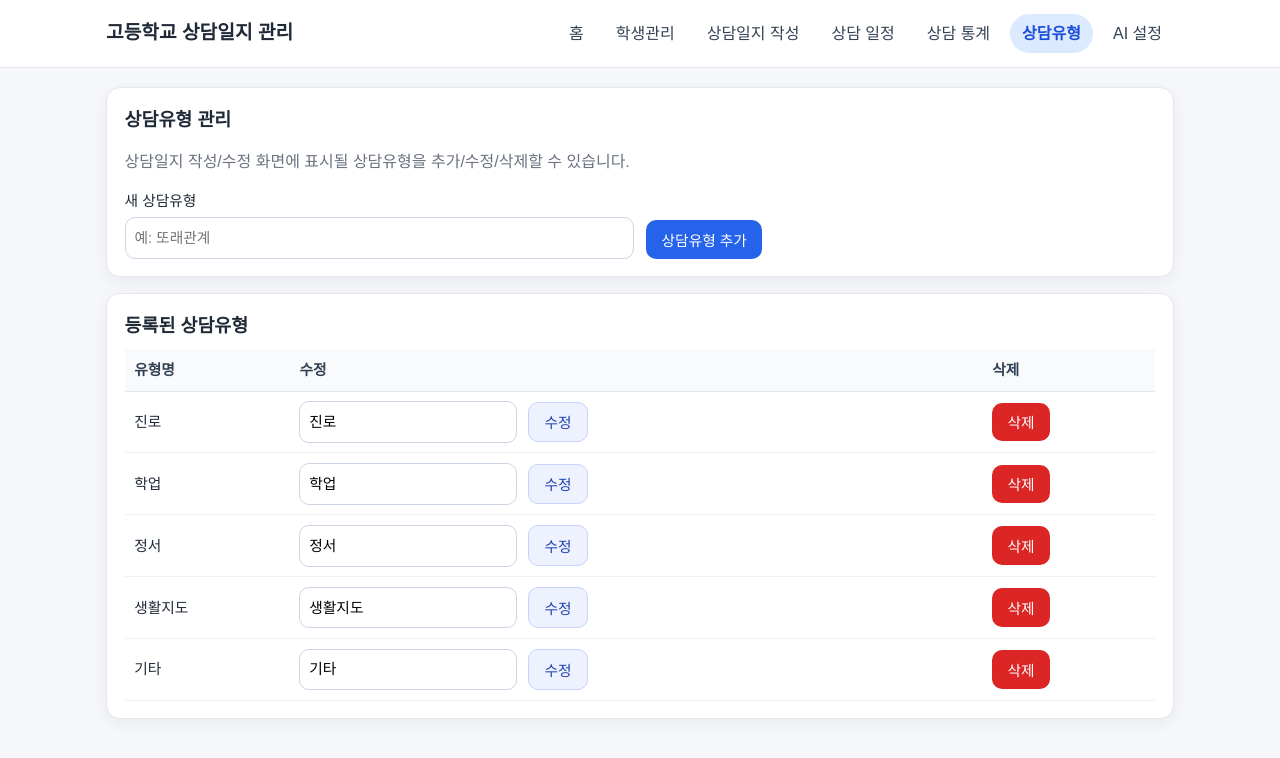
After one commit to ParkJhyeonC/counsel, a Flask app: page /settings/counsel-types in a window 1280 px wide. The commit adds this page. Shown: the top 758 px of the page. Run offline with Flask 3, Linux system fonts and the light colour scheme; data comes from the database, SQL or seed files in the repository.

Commit message:
feat: add configurable counseling type management

```diff
--- a/app.py
+++ b/app.py
@@ -225,6 +225,50 @@ def create_app() -> Flask:
             return jsonify({"ok": False, "message": str(exc)}), 200
 
 
+    @app.route("/settings/counsel-types", methods=["GET", "POST"])
+    def counsel_types_settings() -> str:
+        if request.method == "POST":
+            action = request.form.get("action", "").strip()
+            if action == "add":
+                name = request.form.get("name", "").strip()
+                if not name:
+                    flash("추가할 상담유형 이름을 입력해 주세요.")
+                else:
+                    try:
+                        execute_db("INSERT INTO counsel_types(name, sort_order) VALUES(?, ?)", (name, get_next_counsel_type_order()))
+                        flash("상담유형을 추가했습니다.")
+                    except sqlite3.IntegrityError:
+                        flash("이미 존재하는 상담유형입니다.")
+            elif action == "update":
+                type_id = request.form.get("type_id", "").strip()
+                name = request.form.get("name", "").strip()
+                if type_id.isdigit() and name:
+                    try:
+                        execute_db("UPDATE counsel_types SET name = ? WHERE id = ?", (name, int(type_id)))
+                        flash("상담유형을 수정했습니다.")
+                    except sqlite3.IntegrityError:
+                        flash("이미 존재하는 상담유형입니다.")
+                else:
+                    flash("수정할 상담유형 정보를 확인해 주세요.")
+            elif action == "delete":
+                type_id = request.form.get("type_id", "").strip()
+                if type_id.isdigit():
+                    row = query_db("SELECT name FROM counsel_types WHERE id = ?", (int(type_id),), one=True)
+                    if row is not None:
+                        used = query_db("SELECT COUNT(*) AS cnt FROM counsel_logs WHERE type = ?", (row["name"],), one=True)
+                        if used and used["cnt"] > 0:
+                            flash("이미 사용된 상담유형은 삭제할 수 없습니다.")
+                        else:
+                            execute_db("DELETE FROM counsel_types WHERE id = ?", (int(type_id),))
+                            flash("상담유형을 삭제했습니다.")
+                else:
+                    flash("삭제할 상담유형을 찾을 수 없습니다.")
+            return redirect(url_for("counsel_types_settings"))
+
+        counsel_types = get_counsel_types()
+        return render_template("counsel_types.html", counsel_types=counsel_types)
+
+
     @app.route("/stats")
     def stats() -> str:
         selected_year = request.args.get("year", str(datetime.now().year)).strip()
@@ -297,6 +341,7 @@ def create_app() -> Flask:
 
         student_rows = query_db("SELECT id, student_no, name, grade, class_no, class_name FROM students ORDER BY grade, class_no, name")
         grades, grade_class_map = get_grade_class_filters(student_rows)
+        counsel_types = get_counsel_types()
         edit_schedule_id = request.values.get("edit_id", "").strip()
         edit_schedule = None
         if edit_schedule_id.isdigit():
@@ -512,6 +557,7 @@ def create_app() -> Flask:
         student_rows = query_db("SELECT id, student_no, name, grade, class_no, class_name FROM students ORDER BY grade, class_no, name")
         grades, grade_class_map = get_grade_class_filters(student_rows)
         schedule_id = request.values.get("schedule_id", "").strip()
+        counsel_types = get_counsel_types()
 
         prefill_schedule = None
         if schedule_id.isdigit():
@@ -617,6 +663,7 @@ def create_app() -> Flask:
             prefill_schedule=prefill_schedule,
             grades=grades,
             grade_class_map=grade_class_map,
+            counsel_types=counsel_types,
         )
 
     @app.route("/logs/<int:log_id>/edit", methods=["GET", "POST"])
@@ -682,6 +729,7 @@ def create_app() -> Flask:
             students=student_rows,
             grades=grades,
             grade_class_map=grade_class_map,
+            counsel_types=counsel_types,
         )
 
     @app.route("/logs/<int:log_id>/delete", methods=["POST"])
@@ -917,11 +965,18 @@ def init_db() -> None:
                 updated_at TEXT NOT NULL,
                 FOREIGN KEY(student_id) REFERENCES students(id)
             );
+
+            CREATE TABLE IF NOT EXISTS counsel_types (
+                id INTEGER PRIMARY KEY AUTOINCREMENT,
+                name TEXT UNIQUE NOT NULL,
+                sort_order INTEGER NOT NULL DEFAULT 0
+            );
             """
         )
         add_column_if_missing(conn, "students", "grade", "TEXT")
         add_column_if_missing(conn, "students", "class_no", "TEXT")
         add_column_if_missing(conn, "students", "homeroom_teacher", "TEXT")
+        seed_default_counsel_types(conn)
     conn.close()
 
 
@@ -1006,6 +1061,25 @@ def get_grade_class_filters(student_rows) -> tuple[list[str], dict[str, list[str
             mapping.setdefault(grade, set()).add(class_no)
     class_map = {k: sorted(v, key=lambda x: int(x) if x.isdigit() else x) for k, v in mapping.items()}
     return grades, class_map
+
+
+
+def seed_default_counsel_types(conn: sqlite3.Connection) -> None:
+    count_row = conn.execute("SELECT COUNT(*) FROM counsel_types").fetchone()
+    if count_row and count_row[0] > 0:
+        return
+    defaults = ["진로", "학업", "정서", "생활지도", "기타"]
+    for idx, name in enumerate(defaults, start=1):
+        conn.execute("INSERT INTO counsel_types(name, sort_order) VALUES(?, ?)", (name, idx))
+
+
+def get_counsel_types() -> list[sqlite3.Row]:
+    return query_db("SELECT id, name, sort_order FROM counsel_types ORDER BY sort_order, id")
+
+
+def get_next_counsel_type_order() -> int:
+    row = query_db("SELECT COALESCE(MAX(sort_order), 0) + 1 AS next_order FROM counsel_types", one=True)
+    return row["next_order"] if row else 1
 
 
 def list_backup_files() -> list[Path]:
--- a/templates/base.html
+++ b/templates/base.html
@@ -16,6 +16,7 @@
         <a class="nav-link {% if request.path.startswith('/logs/new') %}active{% endif %}" href="{{ url_for('new_log') }}">상담일지 작성</a>
         <a class="nav-link {% if request.path.startswith('/schedule') %}active{% endif %}" href="{{ url_for('schedule') }}">상담 일정</a>
         <a class="nav-link {% if request.path.startswith('/stats') %}active{% endif %}" href="{{ url_for('stats') }}">상담 통계</a>
+        <a class="nav-link {% if request.path.startswith('/settings/counsel-types') %}active{% endif %}" href="{{ url_for('counsel_types_settings') }}">상담유형</a>
         <a class="nav-link {% if request.path.startswith('/settings/ai') %}active{% endif %}" href="{{ url_for('ai_settings') }}">AI 설정</a>
       </nav>
     </div>
--- /dev/null
+++ b/templates/counsel_types.html
@@ -0,0 +1,48 @@
+{% extends "base.html" %}
+{% block content %}
+<section class="card">
+  <h2>상담유형 관리</h2>
+  <p class="muted">상담일지 작성/수정 화면에 표시될 상담유형을 추가/수정/삭제할 수 있습니다.</p>
+
+  <form method="post" class="grid-form">
+    <input type="hidden" name="action" value="add">
+    <label>새 상담유형
+      <input name="name" placeholder="예: 또래관계" required>
+    </label>
+    <div class="button-row" style="align-self:end;">
+      <button class="btn" type="submit">상담유형 추가</button>
+    </div>
+  </form>
+</section>
+
+<section class="card">
+  <h2>등록된 상담유형</h2>
+  <table>
+    <thead><tr><th>유형명</th><th>수정</th><th>삭제</th></tr></thead>
+    <tbody>
+      {% for ct in counsel_types %}
+      <tr>
+        <td>{{ ct.name }}</td>
+        <td>
+          <form method="post" class="button-row">
+            <input type="hidden" name="action" value="update">
+            <input type="hidden" name="type_id" value="{{ ct.id }}">
+            <input name="name" value="{{ ct.name }}" required>
+            <button class="btn btn-secondary" type="submit">수정</button>
+          </form>
+        </td>
+        <td>
+          <form method="post" onsubmit="return confirm('상담유형을 삭제할까요?');">
+            <input type="hidden" name="action" value="delete">
+            <input type="hidden" name="type_id" value="{{ ct.id }}">
+            <button class="btn btn-danger" type="submit">삭제</button>
+          </form>
+        </td>
+      </tr>
+      {% else %}
+      <tr><td colspan="3">등록된 상담유형이 없습니다.</td></tr>
+      {% endfor %}
+    </tbody>
+  </table>
+</section>
+{% endblock %}
--- a/templates/new_log.html
+++ b/templates/new_log.html
@@ -47,7 +47,9 @@
     <label>상담일 <input type="date" name="date" value="{{ prefill_schedule.schedule_date if prefill_schedule else '' }}" required></label>
     <label>상담유형
       <select name="type" required>
-        <option>진로</option><option>학업</option><option>정서</option><option>생활지도</option><option>기타</option>
+        {% for ct in counsel_types %}
+        <option value="{{ ct.name }}">{{ ct.name }}</option>
+        {% endfor %}
       </select>
     </label>
     <label class="full">상담요약 <input name="summary" value="{{ prefill_schedule.title if prefill_schedule else '' }}" required></label>
```
Also changed, not shown: templates/edit_log.html (+6 -5 lines), README.md.
